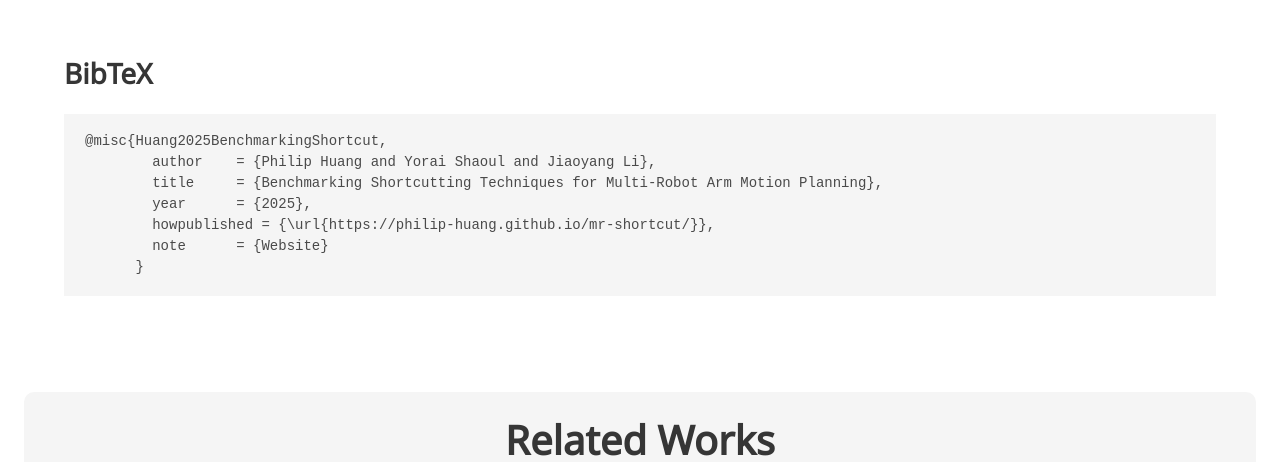
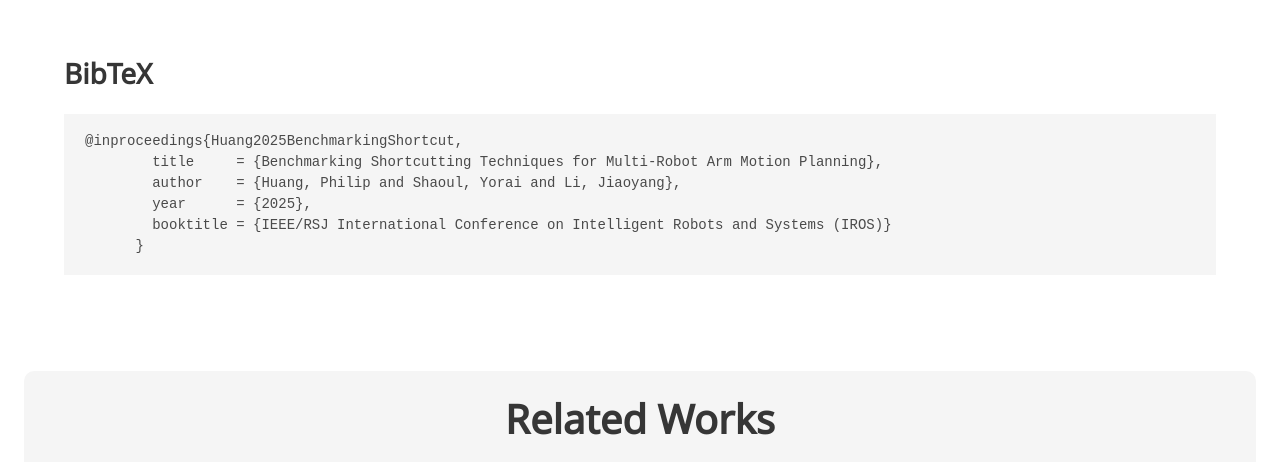
Before and after one commit to philip-huang/mr-shortcut, a plain HTML site: page docs/index.html in a window 1280 px wide. Shown: the part 4240-4702 px from the top of the page. Drawn offline with nearby package versions, Linux system fonts and the light colour scheme; some icons are missing; a web font is replaced by a local one.

Commit message:
update link and citation

```diff
--- a/docs/index.html
+++ b/docs/index.html
@@ -145,7 +145,7 @@
 
                   <!-- arXiv Link. -->
                   <span class="link-block">
-                    <a href="resources/mr-shortcut.pdf"
+                    <a href="https://arxiv.org/pdf/2508.05027v1"
                       class="external-link button is-normal is-rounded is-dark">
                       <span class="icon">
                         <i class="ai ai-arxiv"></i>
@@ -387,12 +387,11 @@
 <section class="section" id="BibTeX">
       <div class="container content">
         <h2 class="title">BibTeX</h2>
-              <pre><code>@misc{Huang2025BenchmarkingShortcut,
-        author    = {Philip Huang and Yorai Shaoul and Jiaoyang Li},
+              <pre><code>@inproceedings{Huang2025BenchmarkingShortcut,
         title     = {Benchmarking Shortcutting Techniques for Multi-Robot Arm Motion Planning},
+        author    = {Huang, Philip and Shaoul, Yorai and Li, Jiaoyang},
         year      = {2025},
-        howpublished = {\url{https://philip-huang.github.io/mr-shortcut/}},
-        note      = {Website}
+        booktitle = {IEEE/RSJ International Conference on Intelligent Robots and Systems (IROS)}
       }</code></pre>
       </div>
     </section>
```
Also changed, not shown: 1 other file.
